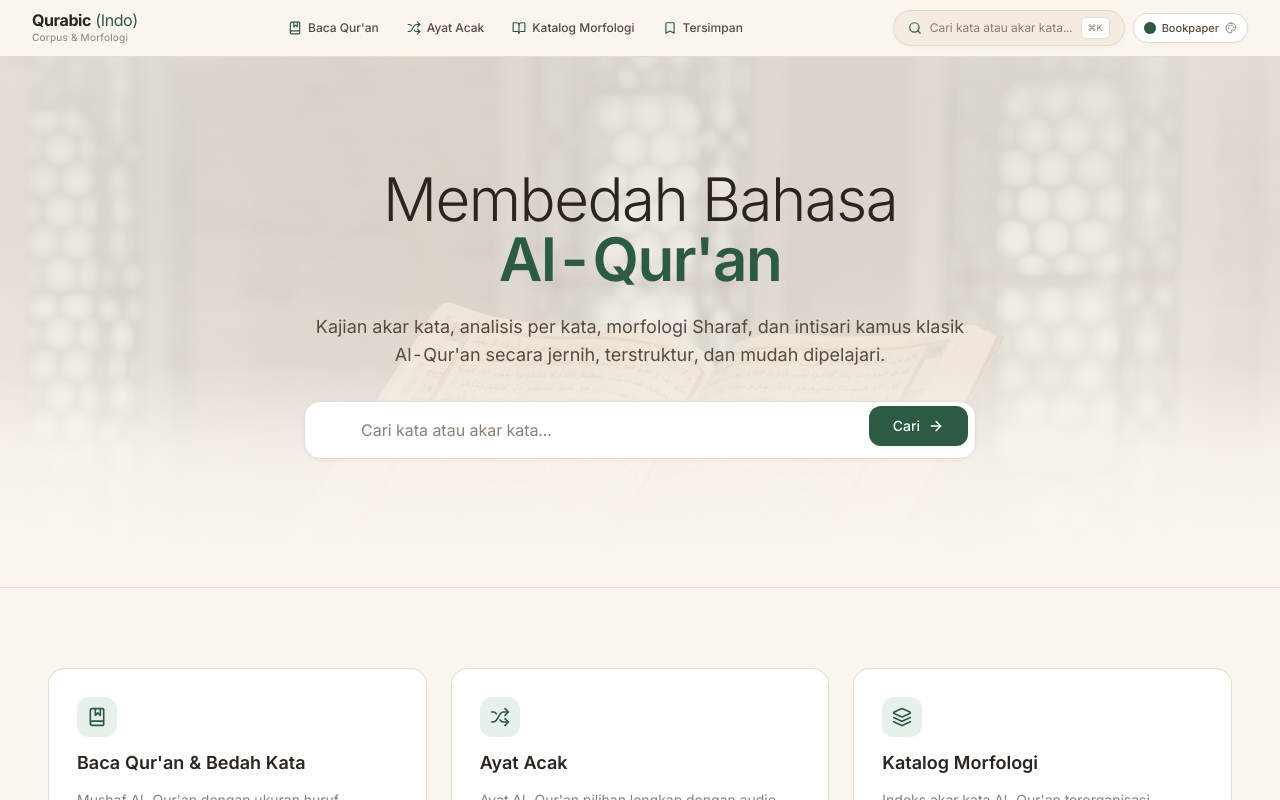
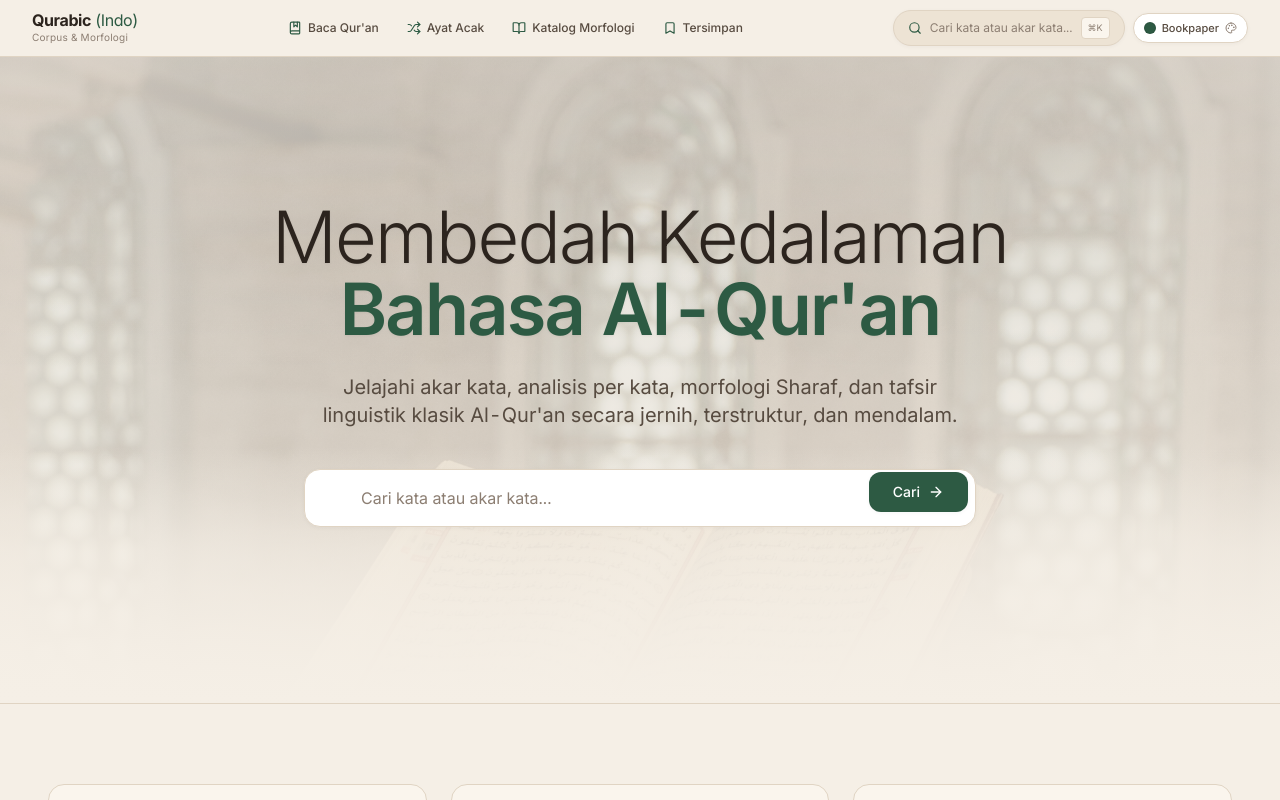
Before and after one commit to AIZATFIR/Qurabic-Indo, a Next.js app: page / in a window 1280 px wide. Shown: the top 800 px of the page. Built offline with nearby package versions, Linux system fonts and the light colour scheme.

Commit message:
fix: restore spacious hero typography, full bookpaper warm immersion, and last search history

```diff
--- a/app/globals.css
+++ b/app/globals.css
@@ -9,32 +9,32 @@
   --font-arabic: 'Amiri', 'Noto Naskh Arabic', 'Scheherazade New', serif;
 
   /* Default Theme: Bookpaper */
-  --bg-page: #FAF5ED;
-  --bg-surface: #FFFFFF;
-  --bg-soft: #F4ECE1;
+  --bg-page: #F5EFE6;
+  --bg-surface: #FAF5ED;
+  --bg-soft: #EDE3D4;
   --color-primary: #2D5A43;
   --color-primary-deep: #1F3F2E;
-  --color-primary-subdued: #E8F0EB;
-  --color-primary-fixed: #F2F7F4;
+  --color-primary-subdued: #E4EEE7;
+  --color-primary-fixed: #EFF5F1;
   --color-ink-primary: #2C241E;
   --color-ink-secondary: #574B40;
   --color-ink-mute: #8C7E72;
-  --color-border: #E5DACD;
+  --color-border: #E0D4C3;
 }
 
 /* 1. Theme Bookpaper (Kertas Mushaf Klasik) */
 [data-theme="bookpaper"] {
-  --bg-page: #FAF5ED;
-  --bg-surface: #FFFFFF;
-  --bg-soft: #F4ECE1;
+  --bg-page: #F5EFE6;
+  --bg-surface: #FAF5ED;
+  --bg-soft: #EDE3D4;
   --color-primary: #2D5A43;
   --color-primary-deep: #1F3F2E;
-  --color-primary-subdued: #E8F0EB;
-  --color-primary-fixed: #F2F7F4;
+  --color-primary-subdued: #E4EEE7;
+  --color-primary-fixed: #EFF5F1;
   --color-ink-primary: #2C241E;
   --color-ink-secondary: #574B40;
   --color-ink-mute: #8C7E72;
-  --color-border: #E5DACD;
+  --color-border: #E0D4C3;
 }
 
 /* 2. Theme Light (Terang Minimalis) */
@@ -55,8 +55,8 @@
 /* 3. Theme Green (Hijau Zamrud Islami) */
 [data-theme="green"] {
   --bg-page: #F0F9F4;
-  --bg-surface: #FFFFFF;
-  --bg-soft: #E4F4EC;
+  --bg-surface: #F7FCF9;
+  --bg-soft: #E2F4EB;
   --color-primary: #047857;
   --color-primary-deep: #065F46;
   --color-primary-subdued: #D1FAE5;
@@ -64,7 +64,7 @@
   --color-ink-primary: #06281C;
   --color-ink-secondary: #1F4D3C;
   --color-ink-mute: #407A65;
-  --color-border: #CBE8D8;
+  --color-border: #CFE8DA;
 }
 
 /* 4. Theme Dark (Malam Obsidian) */
--- a/app/page.tsx
+++ b/app/page.tsx
@@ -1,6 +1,6 @@
 'use client';
 
-import { useState } from 'react';
+import { useState, useEffect } from 'react';
 import Link from 'next/link';
 import Image from 'next/image';
 import {
@@ -20,27 +20,35 @@ import AmbientHeroCanvas from '@/components/AmbientHeroCanvas';
 
 export default function HomePage() {
   const [isSearchOpen, setIsSearchOpen] = useState(false);
+  const [lastSearch, setLastSearch] = useState<string | null>(null);
+
+  useEffect(() => {
+    try {
+      const saved = localStorage.getItem('qurabic_last_search');
+      if (saved) setLastSearch(saved);
+    } catch (e) {}
+  }, [isSearchOpen]);
 
   return (
     <div className="space-y-20 pb-20">
 
-      {/* HERO SECTION */}
-      <header className="relative pt-20 pb-24 sm:pt-28 sm:pb-32 overflow-hidden border-b border-hairline transition-colors">
+      {/* HERO SECTION - SPACIOUS, ELEGANT, UNCOMPRESSED */}
+      <header className="relative pt-28 pb-32 sm:pt-36 sm:pb-44 min-h-[540px] sm:min-h-[640px] flex flex-col justify-center overflow-hidden border-b border-hairline transition-colors">
         <AmbientHeroCanvas />
 
-        <div className="max-w-3xl mx-auto px-6 text-center relative z-10 space-y-6">
+        <div className="max-w-4xl mx-auto px-6 text-center relative z-10 space-y-7">
 
-          <h1 className="text-4xl sm:text-6xl font-light text-ink-primary tracking-tight font-sans leading-[1.15]">
-            Membedah Bahasa <br />
-            <span className="font-semibold text-primary">Al-Qur&apos;an</span>
+          <h1 className="text-4xl sm:text-6xl lg:text-7xl font-light text-ink-primary tracking-tight font-sans leading-[1.15] drop-shadow-sm">
+            Membedah Kedalaman <br />
+            <span className="font-semibold text-primary">Bahasa Al-Qur&apos;an</span>
           </h1>
 
-          <p className="text-base sm:text-lg text-ink-secondary font-normal max-w-2xl mx-auto leading-relaxed font-sans">
-            Kajian akar kata, analisis per kata, morfologi Sharaf, dan intisari kamus klasik Al-Qur&apos;an secara jernih, terstruktur, dan mudah dipelajari.
+          <p className="text-base sm:text-lg lg:text-xl text-ink-secondary font-normal max-w-2xl mx-auto leading-relaxed font-sans">
+            Jelajahi akar kata, analisis per kata, morfologi Sharaf, dan tafsir linguistik klasik Al-Qur&apos;an secara jernih, terstruktur, dan mendalam.
           </p>
 
           {/* Simple Search Input Bar */}
-          <div className="max-w-2xl mx-auto relative group pt-2">
+          <div className="max-w-2xl mx-auto relative group pt-3">
             <Search className="w-5 h-5 absolute left-5 top-1/2 -translate-y-1/2 text-ink-mute group-hover:text-primary transition-colors" />
             <input
               onClick={() => setIsSearchOpen(true)}
@@ -57,6 +65,19 @@ export default function HomePage() {
               <ArrowRight className="w-4 h-4" />
             </button>
           </div>
+
+          {/* Last Search (Quiet & Functional) */}
+          {lastSearch && (
+            <div className="flex items-center justify-center space-x-2 text-xs text-ink-mute font-sans pt-1">
+              <span>Pencarian terakhir:</span>
+              <button
+                onClick={() => setIsSearchOpen(true)}
+                className="text-primary hover:underline font-medium"
+              >
+                {lastSearch}
+              </button>
+            </div>
+          )}
 
         </div>
       </header>
--- a/components/AmbientHeroCanvas.tsx
+++ b/components/AmbientHeroCanvas.tsx
@@ -36,7 +36,7 @@ export default function AmbientHeroCanvas() {
 
       {/* 1. FULL-BLEED HIGH-CONTRAST PHOTOGRAPHIC ENVIRONMENT */}
       <div
-        className="absolute -inset-x-0 -top-12 bottom-0 w-full h-[calc(100%+48px)] transition-transform duration-100 ease-out"
+        className="absolute -inset-x-0 -top-8 bottom-0 w-full h-[calc(100%+40px)] transition-transform duration-100 ease-out"
         style={{
           transform: `translateY(${parallaxOffset}px)`,
         }}
@@ -47,14 +47,14 @@ export default function AmbientHeroCanvas() {
           fill
           sizes="100vw"
           priority
-          className={`object-cover object-[50%_35%] sm:object-[50%_30%] filter ${
+          className={`object-cover object-[50%_20%] sm:object-[50%_18%] filter ${
             theme === 'dark'
-              ? 'brightness-[0.75] contrast-[1.1] saturate-[0.9]'
+              ? 'brightness-[0.70] contrast-[1.12] saturate-[0.9]'
               : theme === 'green'
-              ? 'brightness-[0.85] contrast-[1.05] saturate-[1.05]'
+              ? 'brightness-[0.88] contrast-[1.06] saturate-[1.05]'
               : theme === 'bookpaper'
-              ? 'brightness-[0.90] contrast-[1.05] sepia-[0.15]'
-              : 'brightness-[0.92] contrast-[1.02]'
+              ? 'brightness-[0.92] contrast-[1.06] sepia-[0.12]'
+              : 'brightness-[0.94] contrast-[1.04]'
           }`}
         />
       </div>
@@ -65,27 +65,27 @@ export default function AmbientHeroCanvas() {
         style={{
           background:
             theme === 'dark'
-              ? 'radial-gradient(ellipse 90% 70% at 50% 40%, rgba(11, 20, 16, 0.72) 0%, rgba(11, 20, 16, 0.85) 60%, rgba(11, 20, 16, 0.98) 100%)'
+              ? 'radial-gradient(ellipse 95% 75% at 50% 35%, rgba(11, 20, 16, 0.65) 0%, rgba(11, 20, 16, 0.82) 55%, rgba(11, 20, 16, 0.98) 100%)'
               : theme === 'green'
-              ? 'radial-gradient(ellipse 90% 70% at 50% 40%, rgba(240, 249, 244, 0.80) 0%, rgba(240, 249, 244, 0.88) 55%, rgba(240, 249, 244, 0.98) 100%)'
+              ? 'radial-gradient(ellipse 95% 75% at 50% 35%, rgba(240, 249, 244, 0.72) 0%, rgba(240, 249, 244, 0.84) 55%, rgba(240, 249, 244, 0.98) 100%)'
               : theme === 'bookpaper'
-              ? 'radial-gradient(ellipse 90% 70% at 50% 40%, rgba(250, 245, 237, 0.78) 0%, rgba(250, 245, 237, 0.86) 55%, rgba(250, 245, 237, 0.98) 100%)'
-              : 'radial-gradient(ellipse 90% 70% at 50% 40%, rgba(250, 252, 250, 0.82) 0%, rgba(250, 252, 250, 0.90) 55%, rgba(250, 252, 250, 0.98) 100%)',
+              ? 'radial-gradient(ellipse 95% 75% at 50% 35%, rgba(245, 239, 230, 0.70) 0%, rgba(245, 239, 230, 0.82) 55%, rgba(245, 239, 230, 0.98) 100%)'
+              : 'radial-gradient(ellipse 95% 75% at 50% 35%, rgba(250, 252, 250, 0.74) 0%, rgba(250, 252, 250, 0.86) 55%, rgba(250, 252, 250, 0.98) 100%)',
         }}
       />
 
       {/* 3. DEEP BOTTOM SEAMLESS TONAL TRANSITION (Continues until the bottom edge of the hero) */}
       <div
-        className="absolute inset-x-0 bottom-0 h-44 sm:h-56 pointer-events-none transition-all duration-300"
+        className="absolute inset-x-0 bottom-0 h-48 sm:h-64 pointer-events-none transition-all duration-300"
         style={{
           background:
             theme === 'dark'
-              ? 'linear-gradient(to bottom, rgba(11, 20, 16, 0) 0%, rgba(11, 20, 16, 0.6) 40%, #0B1410 100%)'
+              ? 'linear-gradient(to bottom, rgba(11, 20, 16, 0) 0%, rgba(11, 20, 16, 0.5) 40%, #0B1410 100%)'
               : theme === 'green'
-              ? 'linear-gradient(to bottom, rgba(240, 249, 244, 0) 0%, rgba(240, 249, 244, 0.7) 40%, #F0F9F4 100%)'
+              ? 'linear-gradient(to bottom, rgba(240, 249, 244, 0) 0%, rgba(240, 249, 244, 0.6) 40%, #F0F9F4 100%)'
               : theme === 'bookpaper'
-              ? 'linear-gradient(to bottom, rgba(250, 245, 237, 0) 0%, rgba(250, 245, 237, 0.7) 40%, #FAF5ED 100%)'
-              : 'linear-gradient(to bottom, rgba(250, 252, 250, 0) 0%, rgba(250, 252, 250, 0.7) 40%, #FAFCFA 100%)',
+              ? 'linear-gradient(to bottom, rgba(245, 239, 230, 0) 0%, rgba(245, 239, 230, 0.6) 40%, #F5EFE6 100%)'
+              : 'linear-gradient(to bottom, rgba(250, 252, 250, 0) 0%, rgba(250, 252, 250, 0.6) 40%, #FAFCFA 100%)',
         }}
       />
 
--- a/components/OmniSearch.tsx
+++ b/components/OmniSearch.tsx
@@ -59,6 +59,16 @@ export default function OmniSearch({ isOpen, onClose }: OmniSearchProps) {
   };
 
   const handleSelectRoot = (slug: string) => {
+    try {
+      if (query.trim()) {
+        localStorage.setItem('qurabic_last_search', query.trim());
+      } else {
+        const selected = results.find(r => r.id === slug);
+        if (selected) {
+          localStorage.setItem('qurabic_last_search', `${selected.rootArabic} (${selected.rootLatin})`);
+        }
+      }
+    } catch (e) {}
     onClose();
     router.push(`/akar/${slug}`);
   };
```
